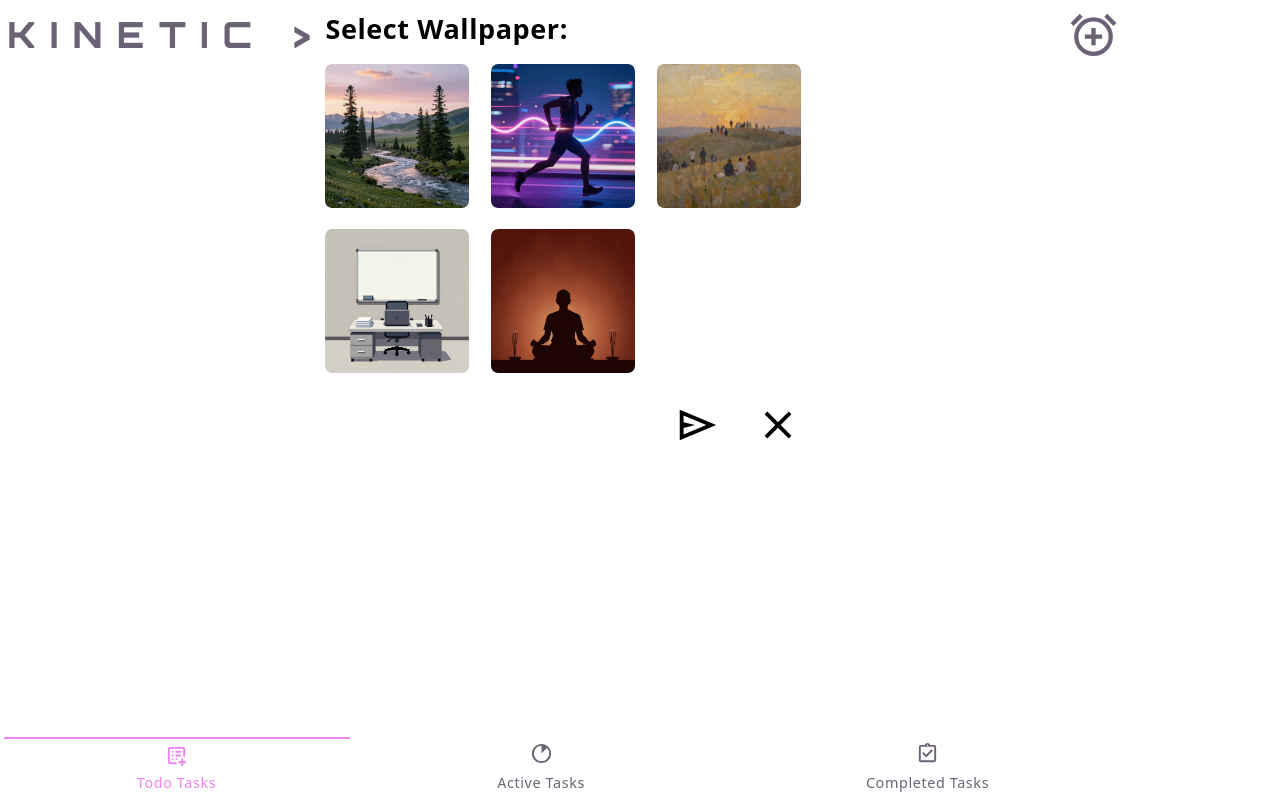
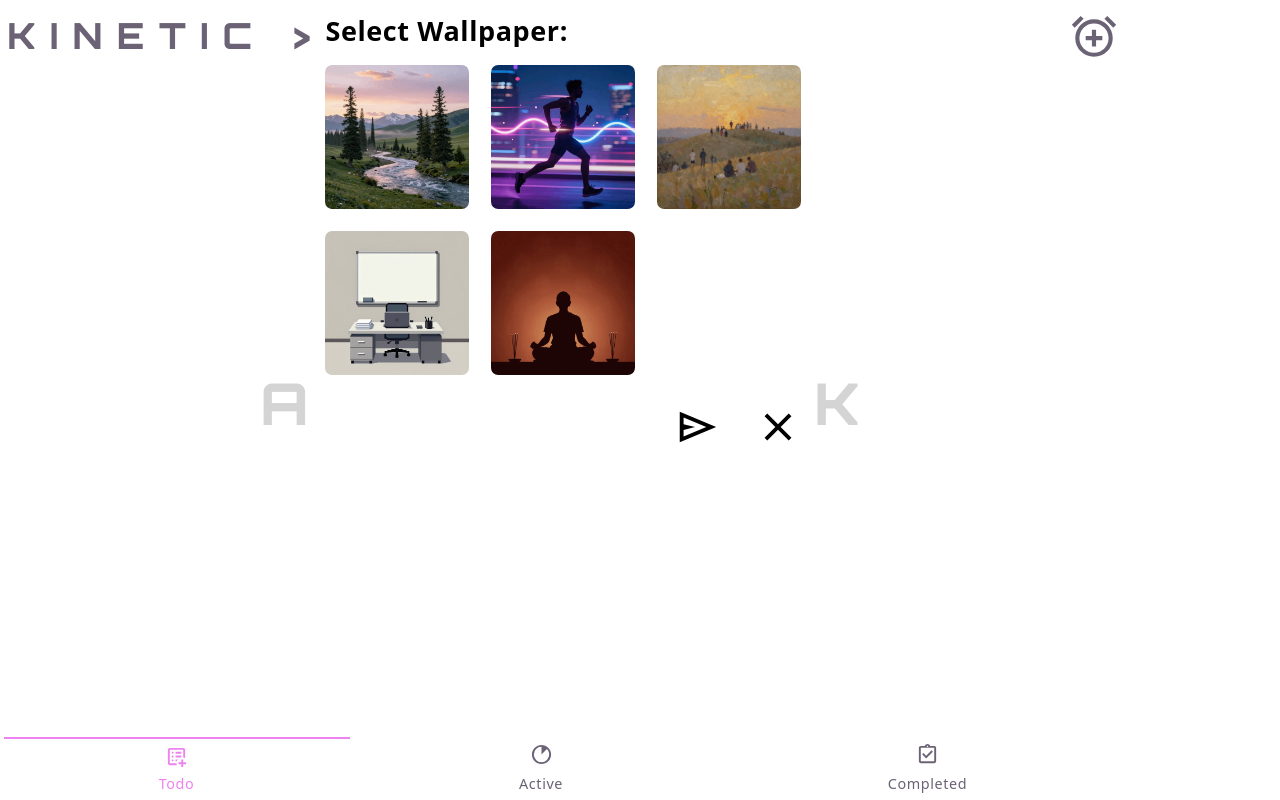
Before and after one commit to itzArka1407/Kinetic, a React (Vite) app: page / in a window 1280 px wide. Built offline with nearby package versions, Linux system fonts and the light colour scheme.

Commit message:
Scroll bug fixed. UI updates made too. Update UI more, add features and make app more robust

```diff
--- a/src/App.css
+++ b/src/App.css
@@ -6,6 +6,7 @@
 #app-header {
     padding: .4em;
     text-align: left;
+    grid-area: 1/1/2/2;
     display: grid;
     grid-template-columns: minmax(0, 1fr) min-content;
     gap: .8em;
@@ -13,7 +14,7 @@
     position: sticky;
     top: 0;
     z-index: 100;
-    backdrop-filter: blur(8px);
+    backdrop-filter: blur(4px);
 
     &::before {
         mask: url(../public/logo.svg);
@@ -34,24 +35,57 @@
 }
 
 #app-body {
-    display: flex;
+    display: grid;
+    grid-template-columns: repeat(3, 100%);
+    gap: .8em;
     scroll-snap-type: x mandatory;
     overflow-x: scroll;
-    width: 100%;
+    grid-area: 1/1/-1/-1;
+    height: 100vh;
+    padding: .4em;
+    scrollbar-width: none;
+
+    &::-webkit-scrollbar {
+        display: none;
+    }
 
     /* The containers for different task panels */
     &>.task-container {
-        flex: 0 0 100%;
-        height: max-content;
+        /* These paddings are provided for layout shifts */
+        padding-top: var(--header-ht);
+        padding-bottom: var(--footer-ht);
+        height: 100%;
 
-        margin-inline: .4em;
         border-radius: .8em;
         scroll-snap-align: center;
-        padding: .4em;
 
         display: grid;
         grid-template-columns: repeat(auto-fill, minmax(14em, 1fr));
         gap: .4em;
+
+        &:empty {
+            grid-template-columns: 1fr;
+
+            &::before {
+                place-self: center;
+                color: var(--text-side);
+                font-size: 3.2em;
+                font-family: 'Orbitron', 'Space Grotesk', 'Syne', 'Syncopate', sans-serif;
+            }
+        }
+
+        /* The text for empty containers */
+        &.active-container:empty::before {
+            content: "ADD ACTIVE TASK";
+        }
+
+        &.todo-container:empty::before {
+            content: 'ADD A NEW TASK';
+        }
+
+        &.completed-container:empty::before {
+            content: "NO TASKS COMPLETED";
+        }
 
         /* The task card */
         &>[class$="-task"] {
@@ -75,6 +109,7 @@
 }
 
 #app-footer {
+    grid-area: -2/1/-1/-1;
     display: grid;
     grid-template-columns: 3;
     grid-auto-flow: column;
@@ -82,7 +117,7 @@
     padding: .2em;
     position: sticky;
     bottom: 0;
-    backdrop-filter: blur(8px);
+    backdrop-filter: blur(4px);
 
     &>button {
         display: grid;
--- a/src/App.tsx
+++ b/src/App.tsx
@@ -41,13 +41,13 @@ function Body({ tasks, onScroll }: { tasks: Task[][], onScroll: (_: UIEvent<HTML
 function Footer({ panelIdx, setPanelIdx }: { panelIdx: number, setPanelIdx: React.Dispatch<React.SetStateAction<number>> }) {
     return (
         <footer id='app-footer'>
-            <FooterButton active={panelIdx == 0} name='Todo Tasks' icon='./src/assets/todo.svg' onClick={(_ev) => {
+            <FooterButton active={panelIdx == 0} name='Todo' icon='./src/assets/todo.svg' onClick={(_ev) => {
                 setPanelIdx(0);
             }} />
-            <FooterButton active={panelIdx == 1} name='Active Tasks' icon='./src/assets/active.svg' onClick={(_ev) => {
+            <FooterButton active={panelIdx == 1} name='Active' icon='./src/assets/active.svg' onClick={(_ev) => {
                 setPanelIdx(1);
             }} />
-            <FooterButton active={panelIdx == 2} name='Completed Tasks' icon='./src/assets/completed.svg' onClick={(_ev) => {
+            <FooterButton active={panelIdx == 2} name='Completed' icon='./src/assets/completed.svg' onClick={(_ev) => {
                 setPanelIdx(2);
             }} />
         </footer>
--- a/src/index.css
+++ b/src/index.css
@@ -1,10 +1,10 @@
 :root {
     --text: #6b6375;
-    --text-h: #08060d;
+    --text-side: rgba(40, 40, 40, 0.2);
     --text-overlay: rgba(255, 255, 255, 0.2);
     --sans: system-ui, 'Segoe UI', Roboto, sans-serif;
-    --scroll-clr1: blue;
-    --scroll-clr2: red;
+    --color-scroll1: blue;
+    --color-scroll2: red;
     --input-bg: rgb(220, 220, 220);
 
     font: 18px/145% var(--sans);
@@ -24,7 +24,7 @@
 @media (prefers-color-scheme: dark) {
     :root {
         --text: #ffffff;
-        --text-h: #f3f4f6;
+        --text-side: rgba(255, 255, 255, 0.2);
         --input-bg: rgb(20, 20, 20);
     }
 
@@ -34,13 +34,15 @@
 }
 
 #root {
+    --header-ht: 4em;
+    --footer-ht: 3.7em;
     width: 1126px;
     max-width: 100%;
     text-align: center;
     min-height: 100svh;
     display: grid;
     grid-template-columns: 1;
-    grid-template-rows: auto minmax(0, 1fr) auto;
+    grid-template-rows: var(--header-ht) minmax(0, 1fr) var(--footer-ht);
 }
 
 * {
--- a/src/main-panels/ActivePanel.tsx
+++ b/src/main-panels/ActivePanel.tsx
@@ -4,7 +4,7 @@ import { formatTimeDifference, type ActiveTask } from "../state";
 
 function ActivePanel({ tasks }: { tasks: ActiveTask[] }) {
     return (
-        <div className="task-container">
+        <div className="task-container scrollBox active-container">
             {tasks.map(task => {
                 return <div className="todo-task" style={{ "--icon-url": `url(./src/assets/TasksThumbnails/${task.task_pic_idx}.webp)` } as React.CSSProperties}>
                     <p>{task.name}</p>
--- a/src/main-panels/CompletedPanel.tsx
+++ b/src/main-panels/CompletedPanel.tsx
@@ -2,7 +2,7 @@
 
 function CompletedPanel({ tasks }: { tasks: Array<any> }) {
     return (
-        <div className="task-container"></div>
+        <div className="task-container scrollBox completed-container"></div>
     );
 }
 
--- a/src/main-panels/TodoPanel.tsx
+++ b/src/main-panels/TodoPanel.tsx
@@ -4,7 +4,7 @@ import { formatTimeDifference, type TodoTask } from "../state";
 
 function TodoPanel({ tasks }: { tasks: TodoTask[] }) {
     return (
-        <div className="task-container">
+        <div className="task-container scrollBox todo-container">
             {tasks.map(task => {
                 return <div className="todo-task" style={{ "--icon-url": `url(./src/assets/TasksThumbnails/${task.task_pic_idx}.webp)` } as React.CSSProperties}>
                     <p>{task.name}</p>
```
